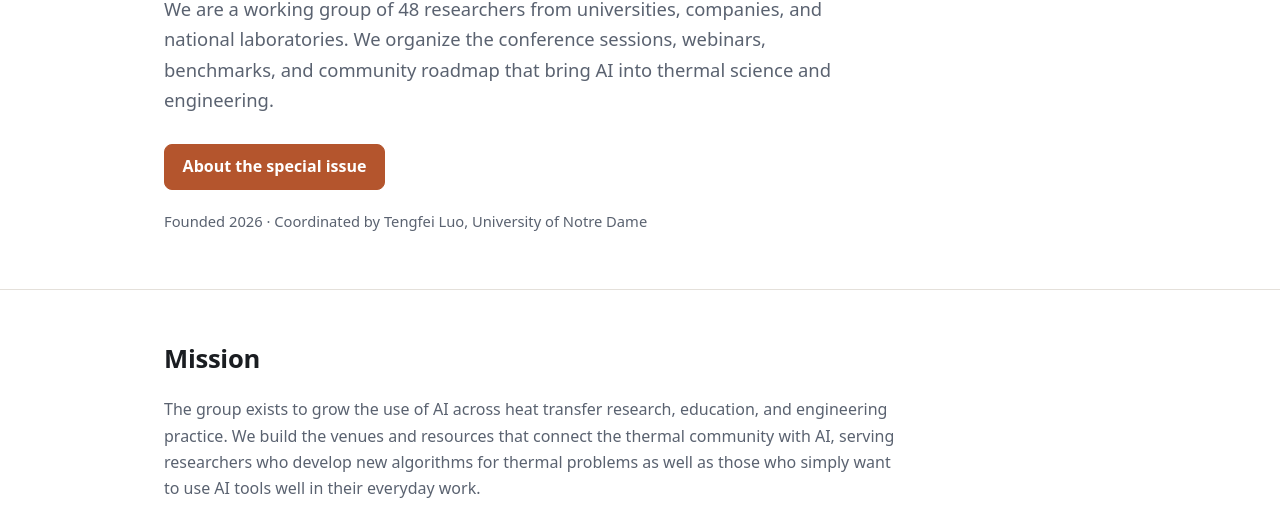
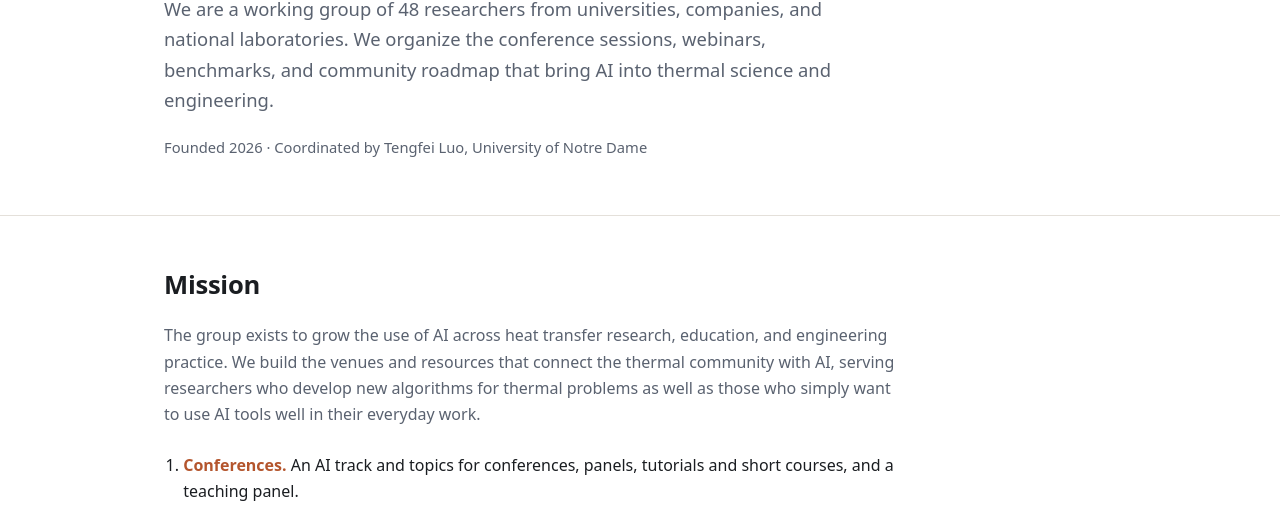
Before and after one commit to tengfeiluo/ai-for-heat-transfer, a plain HTML site: page index.html in a window 1280 px wide. Shown: the part 217-728 px from the top of the page. Drawn offline with Linux system fonts and the light colour scheme.

Commit message:
Hero: remove special-issue button (submissions closed)
Co-Authored-By: Claude Opus 5.5 <noreply@anthropic.com>

```diff
--- a/index.html
+++ b/index.html
@@ -101,9 +101,6 @@
   <div class="wrap">
     <h1>Putting <span>AI</span> to work on heat transfer</h1>
     <p class="tag">We are a working group of 48 researchers from universities, companies, and national laboratories. We organize the conference sessions, webinars, benchmarks, and community roadmap that bring AI into thermal science and engineering.</p>
-    <div class="cta">
-      <a class="btn primary" href="#special-issue">About the special issue</a>
-    </div>
     <p class="cred">Founded 2026 · Coordinated by Tengfei Luo, University of Notre Dame</p>
   </div>
 </header>
```
